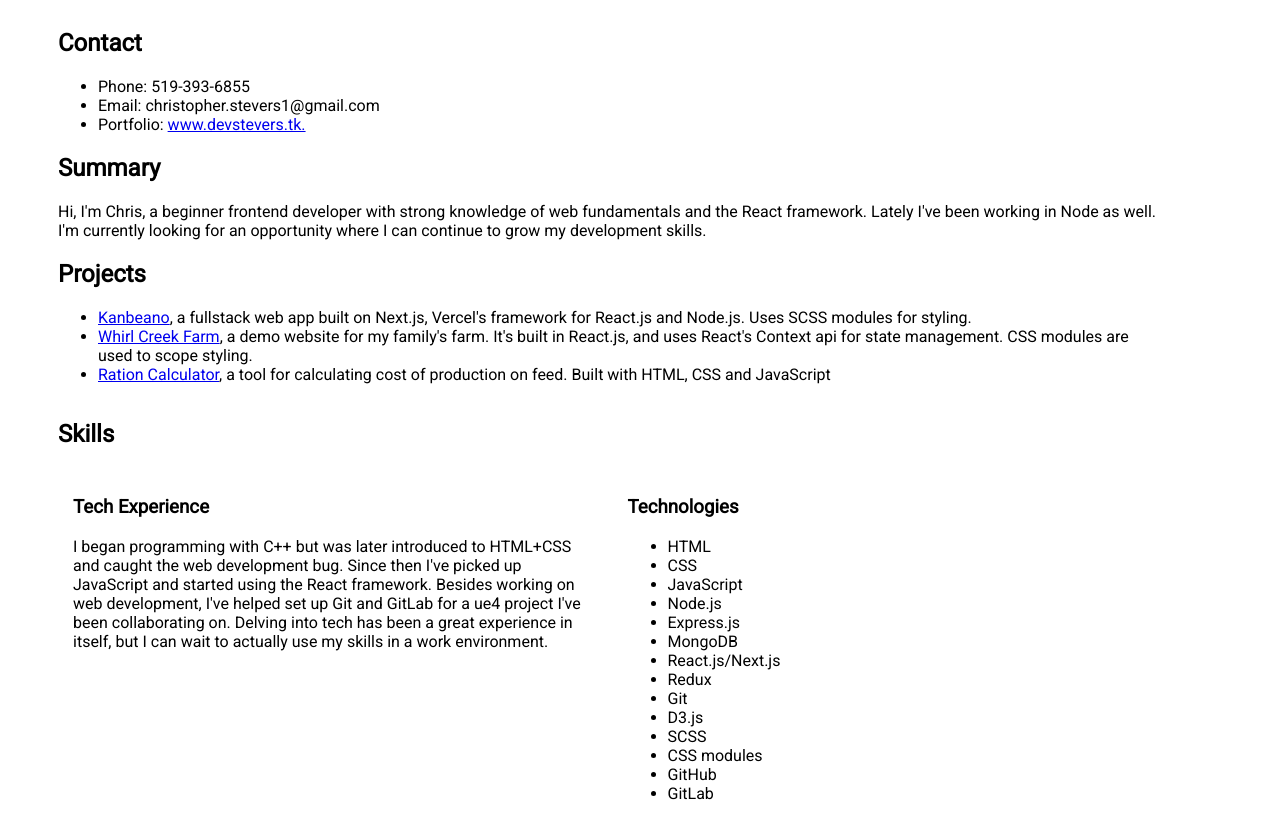
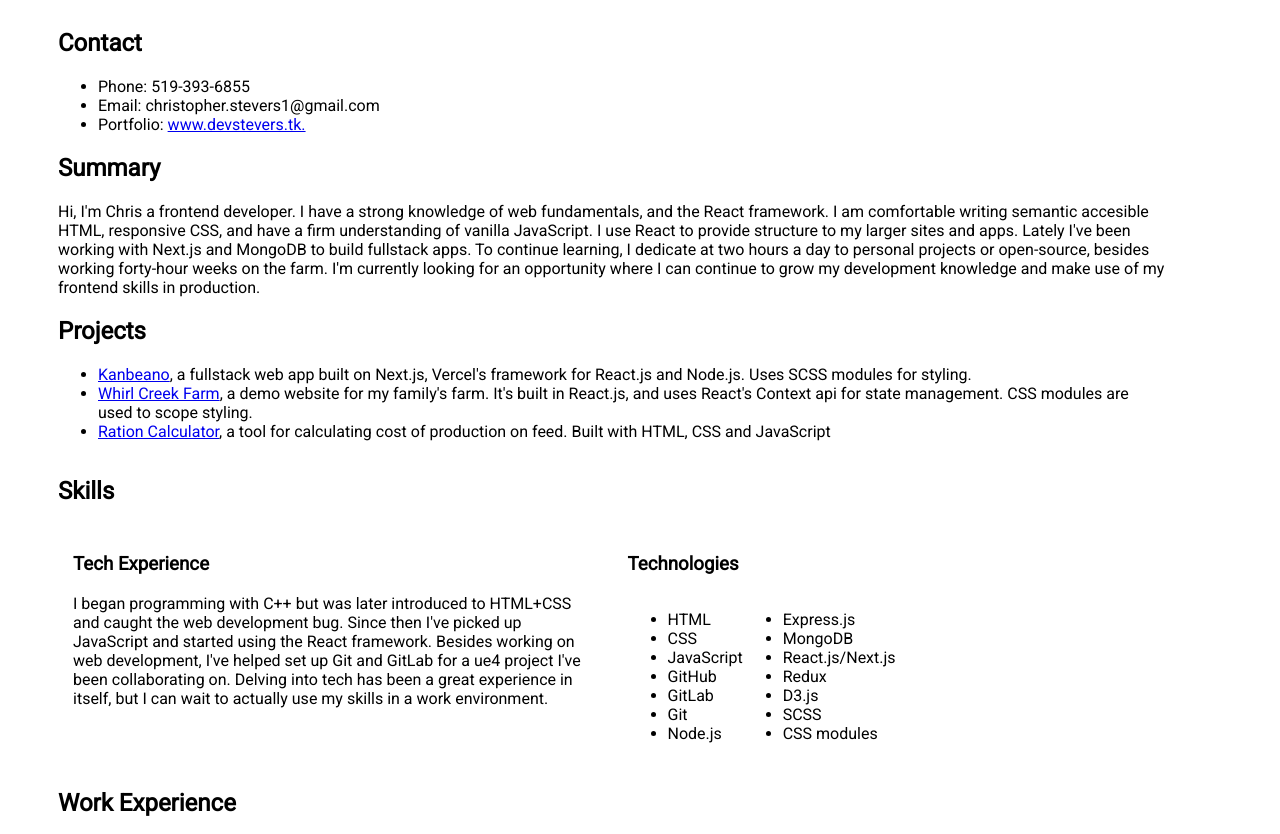
Before and after one commit to Christopher-Stevers/Resume-code, a plain HTML site: page index.html in a window 1280 px wide. Shown: the part 92-926 px from the top of the page. Drawn offline with Linux system fonts and the light colour scheme.

Commit message:
updated intro

```diff
--- a/index.html
+++ b/index.html
@@ -33,7 +33,7 @@
             grid-column: 1/4;
             padding: 0px;
         }
-
+        .tech-list{display: flex;}
     </style>
 </head>
 
@@ -45,12 +45,12 @@
 
 
     <h2>Summary</h2>
-    <article>Hi, I'm Chris, a beginner frontend developer with strong knowledge of web fundamentals and the React framework. Lately I've been
-        working in Node as well. I'm currently looking for an opportunity where I can continue to grow my development skills.
+    <article>Hi, I'm Chris a frontend developer. I have a strong knowledge of web fundamentals,  and the React framework. I am comfortable writing semantic accesible HTML, responsive CSS, and have a firm understanding of vanilla JavaScript. I use React to provide structure to my larger sites and apps. Lately I've been
+        working with Next.js and MongoDB to build fullstack apps. To continue learning, I dedicate at two hours a day to personal projects or open-source, besides working forty-hour weeks on the farm. I'm currently looking for an opportunity where I can continue to grow my development knowledge and make use of my frontend skills in production.
     </article>
         <h2 class="h2">Projects</h2>
         <ul>
-            <li><a href="https://new-kanbeano.vercel.app/board">Kanbeano</a>, a fullstack web app built on Next.js, Vercel's framework for React.js and Node.js. Uses SCSS modules for styling.</li>
+            <li><a href="https://new-kanbeano.vercel.app">Kanbeano</a>, a fullstack web app built on Next.js, Vercel's framework for React.js and Node.js. Uses SCSS modules for styling.</li>
             <li><a href="https://whirlcreekfarm.ga/">Whirl Creek Farm</a>, a demo website for my family's farm. It's built in React.js, and uses React's Context api for state management. CSS modules are used to scope styling.</li>
             <li><a href="https://christopher-stevers.github.io/Feed-Calc/">Ration Calculator</a>, a tool for calculating cost of production on feed. Built with HTML, CSS and JavaScript</li>
 
@@ -65,28 +65,30 @@
             </section>
 
        <section> <h3>Technologies</h3>
+        <div class="tech-list">
             <ul>
                 <li>HTML</li>
                 <li>CSS</li>
                 <li>JavaScript</li>
+                <li>GitHub</li>
+                <li>GitLab</li>
+                <li>Git</li>
                 <li>Node.js</li>
+            </ul>
+                <ul>
                 <li>Express.js</li>
                 <li>MongoDB</li>
                 <li>React.js/Next.js</li>
                 <li>Redux</li>
-                <li>Git</li>
                 <li>D3.js</li>
                 <li>SCSS</li>
-                <li>CSS modules</li>
-                <li>GitHub</li>
-                <li>GitLab</li>
-            </ul></div>
+                <li>CSS modules</li></ul></div></div>
         </section>
     </article>
 <article>
     <h2>Work Experience</h2>
     <ul>
-        <li>Farm Hand (2012-present) General labour, animal management and heavy equipment operation. I'm currently managing the day to day care of a $300,000 swine operation.</li>
+        <li>Farm Hand (2012-present) General labour, animal management and heavy equipment operation. I'm currently managing the day to day care of a $200,000 swine operation.</li>
         <li>Carpentry Apprentice (2020) General labour on luxury homes.</li>
     </ul>
     <h2>Education</h2>
```
